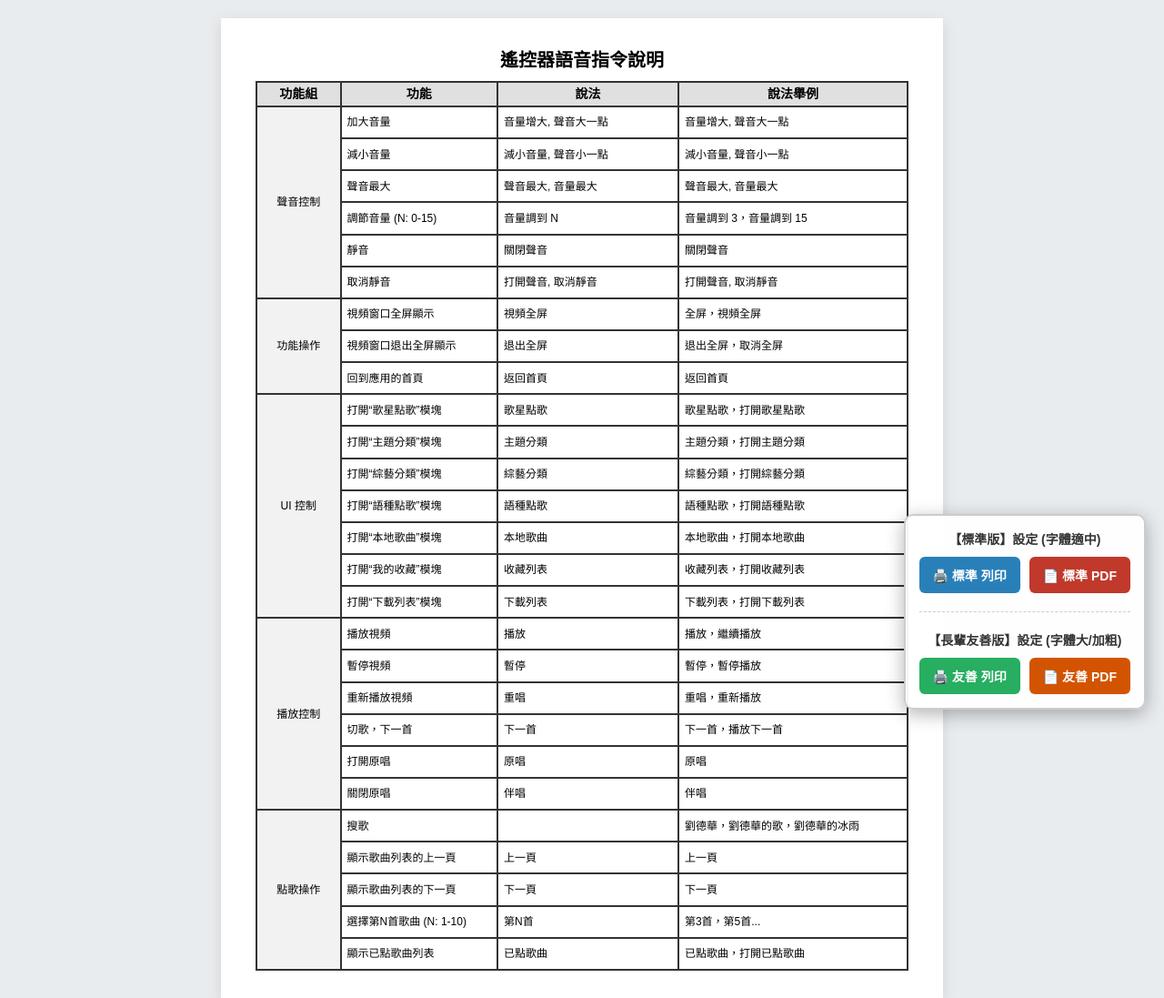
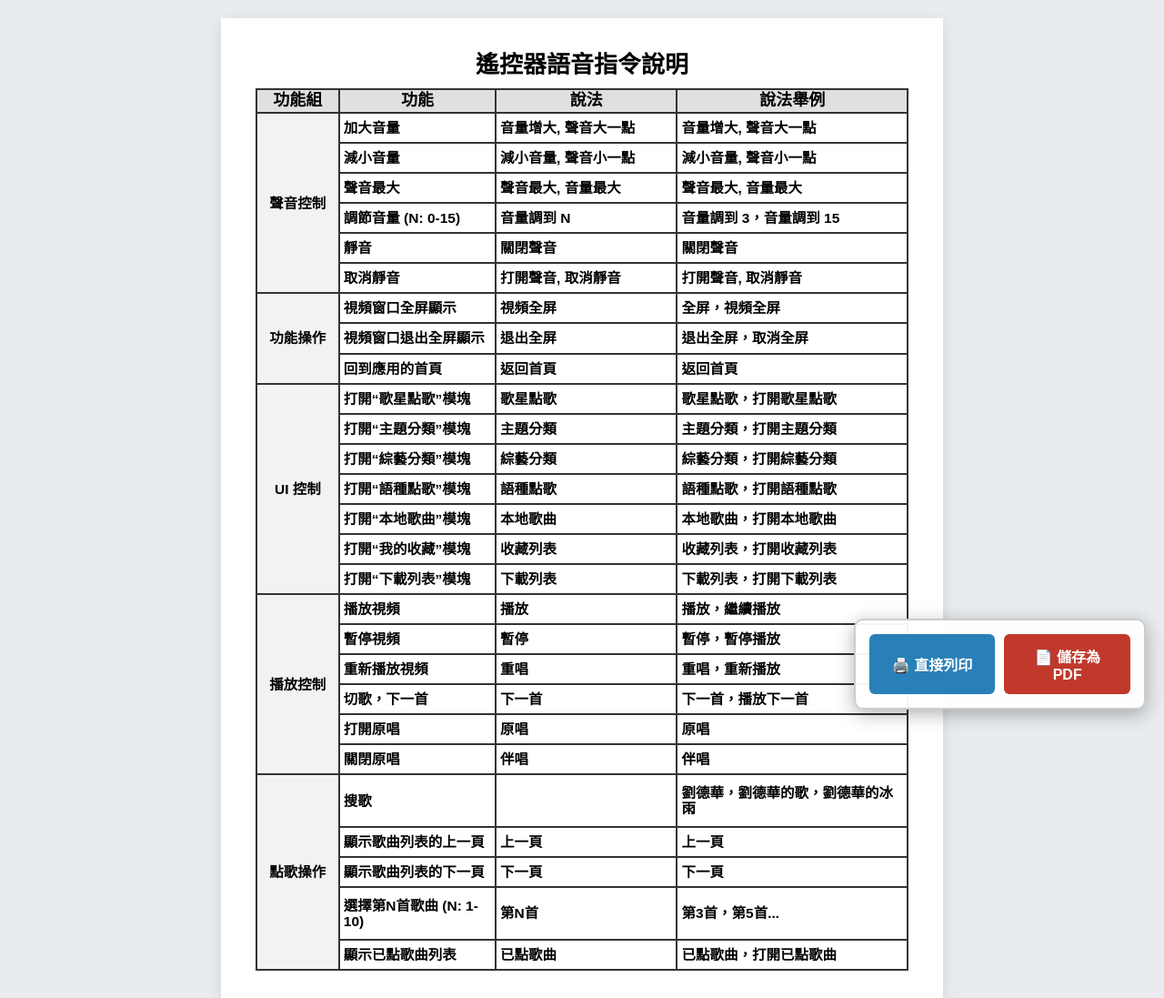
Before and after one commit to ox0114xo/Emysong, a plain HTML site: page manual.html in a window 1280 px wide. Shown: the top 1097 px of the page at 91% size. Drawn offline with Linux system fonts and the light colour scheme.

Commit message:
Update manual.html

```diff
--- a/manual.html
+++ b/manual.html
@@ -3,25 +3,15 @@
 <head>
     <meta charset="UTF-8">
     <meta name="viewport" content="width=device-width, initial-scale=1.0">
-    <title>設備語音指令說明 (四鍵雙版本)</title>
+    <title>設備語音指令說明</title>
     <style>
-        /* CSS 變數：預設為標準版 */
+        /* 預設為大字體友善版設定：字體放大、加粗、行距壓緊以確保塞進一頁 */
         :root {
-            --font-size-h1: 20px;
-            --font-size-th: 14px;
-            --font-size-td: 12px;
-            --font-weight-td: normal;
-            --table-padding: 4px 6px;
-            --line-height-td: 1.2;
-        }
-
-        /* 長輩友善版設定：字體放大、加粗、行距壓緊以確保塞進一頁 */
-        body.friendly-mode {
             --font-size-h1: 26px;
             --font-size-th: 18px;
             --font-size-td: 15.5px;
             --font-weight-td: bold;
-            --table-padding: 2px 4px; /* 內縮排調小，把空間讓給字體 */
+            --table-padding: 2px 4px;
             --line-height-td: 1.1;
         }
 
@@ -31,7 +21,6 @@
             background-color: #e9ecef;
             margin: 0;
             padding: 20px 0;
-            transition: all 0.3s ease;
         }
 
         /* A4 紙張列印設定：邊界縮到最小 5mm */
@@ -135,7 +124,7 @@
             right: 20px;
             display: flex;
             flex-direction: column;
-            gap: 15px;
+            gap: 10px;
             background: rgba(255, 255, 255, 0.95);
             padding: 15px;
             border-radius: 10px;
@@ -149,17 +138,9 @@
             gap: 10px;
         }
 
-        .control-title {
-            margin: 0 0 -5px 0;
-            font-size: 14px;
-            font-weight: bold;
-            color: #333;
-            text-align: center;
-        }
-
         .action-btn {
-            padding: 10px 15px;
-            font-size: 14px;
+            padding: 12px 20px;
+            font-size: 16px;
             font-family: inherit;
             font-weight: bold;
             color: #fff;
@@ -174,33 +155,20 @@
             flex: 1;
         }
 
-        /* 標準版按鈕顏色 */
-        .btn-std-print { background-color: #2980b9; }
-        .btn-std-print:hover { background-color: #1f618d; }
-        .btn-std-pdf { background-color: #c0392b; }
-        .btn-std-pdf:hover { background-color: #922b21; }
+        .btn-print { background-color: #2980b9; }
+        .btn-print:hover { background-color: #1f618d; }
 
-        /* 友善版按鈕顏色 (綠/橘) */
-        .btn-frd-print { background-color: #27ae60; }
-        .btn-frd-print:hover { background-color: #1e8449; }
-        .btn-frd-pdf { background-color: #d35400; }
-        .btn-frd-pdf:hover { background-color: #a04000; }
+        .btn-pdf { background-color: #c0392b; }
+        .btn-pdf:hover { background-color: #922b21; }
 
     </style>
 </head>
 <body>
 
     <div class="floating-controls no-print">
-        <p class="control-title">【標準版】設定 (字體適中)</p>
         <div class="btn-group">
-            <button class="action-btn btn-std-print" onclick="executeAction('standard', 'print')">🖨️ 標準 列印</button>
-            <button class="action-btn btn-std-pdf" onclick="executeAction('standard', 'pdf')">📄 標準 PDF</button>
-        </div>
-        <hr style="width: 100%; border: 0; border-top: 1px dashed #ccc; margin: 5px 0;">
-        <p class="control-title">【長輩友善版】設定 (字體大/加粗)</p>
-        <div class="btn-group">
-            <button class="action-btn btn-frd-print" onclick="executeAction('friendly', 'print')">🖨️ 友善 列印</button>
-            <button class="action-btn btn-frd-pdf" onclick="executeAction('friendly', 'pdf')">📄 友善 PDF</button>
+            <button class="action-btn btn-print" onclick="window.print()">🖨️ 直接列印</button>
+            <button class="action-btn btn-pdf" onclick="saveAsPDF()">📄 儲存為 PDF</button>
         </div>
     </div>
 
@@ -480,21 +448,9 @@
     </div>
 
     <script>
-        function executeAction(mode, action) {
-            // 切換 CSS 模式
-            if (mode === 'friendly') {
-                document.body.classList.add('friendly-mode');
-            } else {
-                document.body.classList.remove('friendly-mode');
-            }
-
-            // 給予瀏覽器 0.2 秒的時間重新計算排版字體大小，再執行列印
-            setTimeout(() => {
-                if (action === 'pdf') {
-                    alert('💡 系統貼心小提醒：\n\n點擊「確定」後會開啟列印設定畫面。\n請在畫面上方的「印表機 / 目的地」選單中，選擇【另存為 PDF】即可！');
-                }
-                window.print();
-            }, 200);
+        function saveAsPDF() {
+            alert('💡 系統貼心小提醒：\n\n點擊「確定」後會開啟列印設定畫面。\n請在畫面上方的「印表機 / 目的地」選單中，選擇【另存為 PDF】即可！');
+            window.print();
         }
     </script>
 
```
